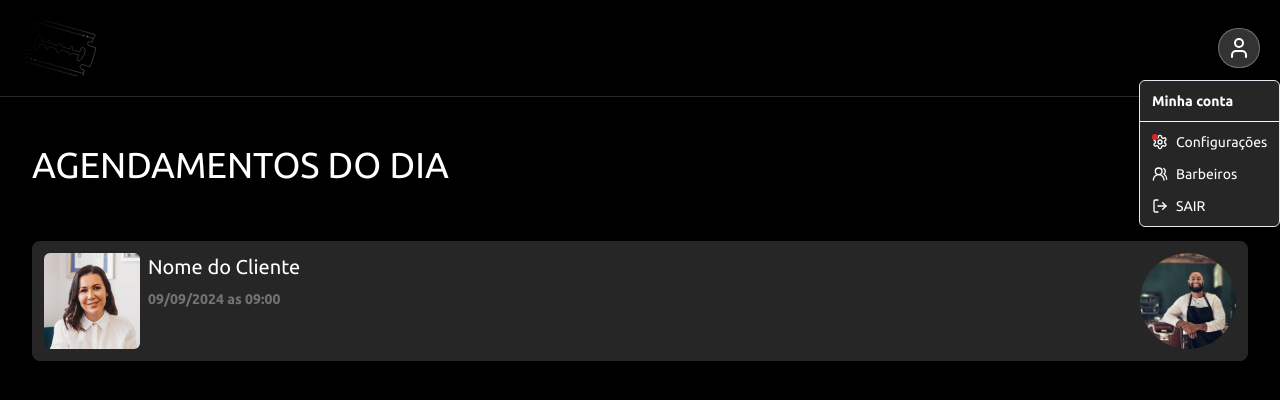
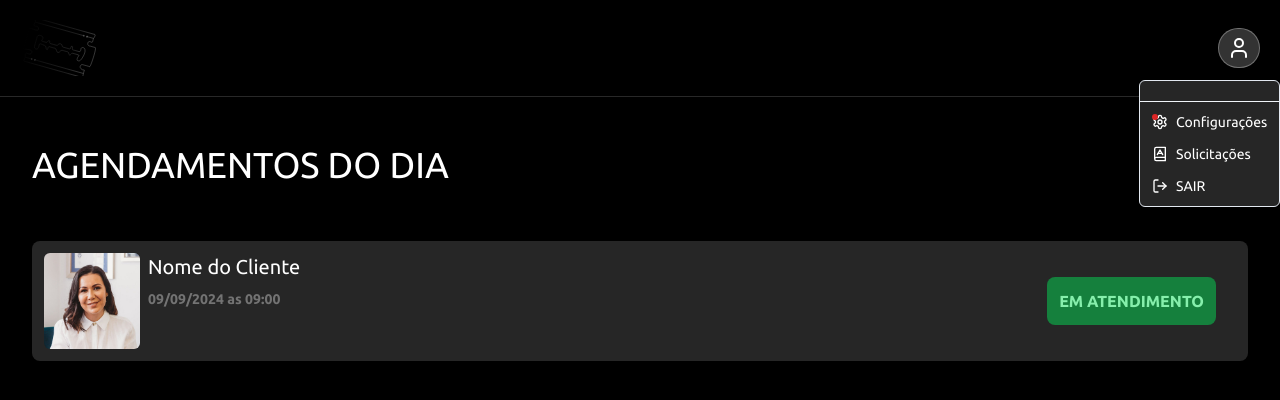
Before and after one commit to rafaapcode/app-barber-admin, a Next.js app: page /home in a window 1280 px wide. Both pictures are taken after a click on the button 1239 px from the left and 48 px from the top of the page. Shown: the top 400 px of the page. Built offline with nearby package versions, Linux system fonts and the light colour scheme.

Commit message:
feat: creating the component only to barber

```diff
--- a/app/home/_components/ScheduleCard.tsx
+++ b/app/home/_components/ScheduleCard.tsx
@@ -1,3 +1,6 @@
+"use client";
+import { useStore } from "@/app/store";
+import { Button } from "@/components/ui/button";
 import Image from "next/image";
 
 interface ScheduleCardProps {
@@ -8,6 +11,7 @@ interface ScheduleCardProps {
 }
 
 export default function ScheduleCard({ barberPhotoUrl, clientName, clientPhotoUrl, scheduleInfo }: ScheduleCardProps) {
+    const role = useStore((state) => state.user?.role);
     return (
         <div className="bg-neutral-800 w-full flex justify-between items-center p-3 rounded-lg">
             <div className="flex gap-2">
@@ -19,9 +23,18 @@ export default function ScheduleCard({ barberPhotoUrl, clientName, clientPhotoUr
                     <p className="text-xs md:text-sm text-neutral-500 font-semibold">{scheduleInfo}</p>
                 </div>
             </div>
-            <div className="relative w-14 h-14 md:w-24 md:h-24">
-                <Image fill src={!barberPhotoUrl ? "/barber.jpg" : barberPhotoUrl} alt="client photo" className="object-cover rounded-full" />
-            </div>
+            {role === "Admin" ? (
+                <div className="relative w-14 h-14 md:w-24 md:h-24">
+                    <Image fill src={!barberPhotoUrl ? "/barber.jpg" : barberPhotoUrl} alt="client photo" className="object-cover rounded-full" />
+                </div>
+            ) : (
+                <div>
+                    <div className="hidden md:block animate-pulse cursor-text mr-5 bg-green-700 p-3 rounded-lg text-green-300 font-bold">EM ATENDIMENTO</div>
+                    <div className="md:hidden relative w-10 h-10 mr-3 animate-bounce">
+                        <Image fill src={"/inService.png"} alt="In service logo" className="object-cover rounded-full" />
+                    </div>
+                </div>
+            )}
         </div>
     )
 };
--- a/app/home/_components/UserButton.tsx
+++ b/app/home/_components/UserButton.tsx
@@ -5,12 +5,12 @@ import SignOutButton from "@/components/SignOutButton";
 import { Button } from "@/components/ui/button";
 import { DropdownMenu, DropdownMenuContent, DropdownMenuItem, DropdownMenuLabel, DropdownMenuSeparator, DropdownMenuTrigger } from "@/components/ui/dropdown-menu";
 import { cn } from "@/lib/utils";
-import { LogOut, Settings, UsersRound } from "lucide-react";
+import { BookA, LogOut, Settings, Table, UsersRound } from "lucide-react";
 import Image from "next/image";
 import Link from "next/link";
 
 export default function UserButton() {
-    const info = useStore((state) => state.fillInfo);
+    const { info, name, role } = useStore((state) => ({ info: state.fillInfo, name: state.user?.name, role: state.user?.role }));
     return (
         <div>
             <DropdownMenu>
@@ -22,7 +22,7 @@ export default function UserButton() {
                     </Button>
                 </DropdownMenuTrigger>
                 <DropdownMenuContent className="bg-neutral-800 text-white mt-2">
-                    <DropdownMenuLabel>Minha conta</DropdownMenuLabel>
+                    <DropdownMenuLabel>{name}</DropdownMenuLabel>
                     <DropdownMenuSeparator />
                     <DropdownMenuItem>
                         <div className="flex gap-2 items-center justify-center">
@@ -34,11 +34,24 @@ export default function UserButton() {
                         </div>
                     </DropdownMenuItem>
                     <DropdownMenuItem>
-                        <div className="flex gap-2 items-center justify-center">
+                        {role == "Admin" ? (<div className="flex gap-2 items-center justify-center">
                             <UsersRound className="w-4 h-4" />
                             <Link href={"/home/barbers"} className="text-white hover:text-gray-800">Barbeiros</Link>
-                        </div>
+                        </div>) :
+                            (<div className="flex gap-2 items-center justify-center">
+                                <BookA className="w-4 h-4" />
+                                <Link href={"/home/servicesRequest"} className="text-white hover:text-gray-800">Solicitações</Link>
+                            </div>)
+                        }
                     </DropdownMenuItem>
+                    {role === "Barber" && (
+                        <DropdownMenuItem>
+                            <div className="flex gap-2 items-center justify-center">
+                                <Table className="w-4 h-4" />
+                                <Link href={"/home/tableprice"} className="text-white hover:text-gray-800">Tabela de Preços</Link>
+                            </div>
+                        </DropdownMenuItem>
+                    )}
                     <DropdownMenuItem>
                         <div className="flex gap-2 items-center justify-center">
                             <LogOut className="w-4 h-4" />
--- /dev/null
+++ b/app/home/servicesRequest/page.tsx
@@ -0,0 +1,7 @@
+export default function ServiceRequests() {
+    return (
+        <section className="container mx-auto text-white">
+            <h1>Teste</h1>
+        </section>
+    )
+}
```
Also changed, not shown: public/inService.png (added).
